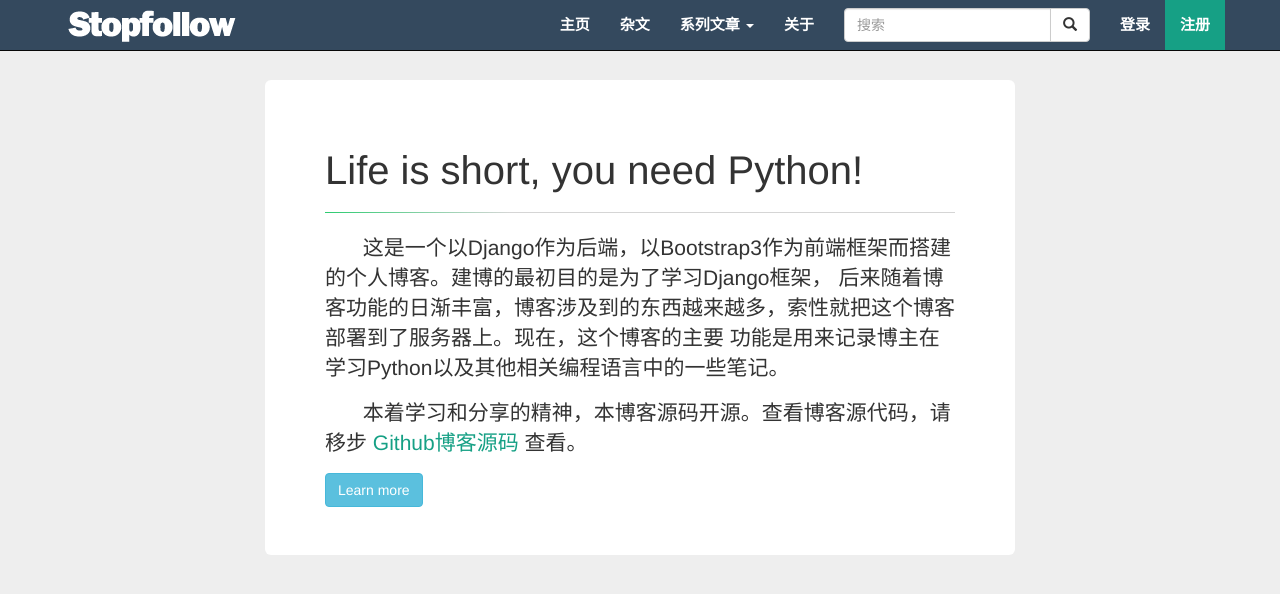
After one commit to maybachv5/django_blog, a Django app: page /about/ in a window 1280 px wide. The commit adds this page. Shown: the top 594 px of the page. Run offline with Django 3.2, Linux system fonts and the light colour scheme; some libraries are stand-ins or nearby versions.

Commit message:
添加about页面

```diff
--- a/blog/models.py
+++ b/blog/models.py
@@ -15,6 +15,7 @@ class Tag(models.Model):
     class Meta:
         verbose_name = '标签'
         verbose_name_plural = verbose_name
+        ordering = ['name']
 
     def __str__(self):
         return self.name
@@ -38,6 +39,7 @@ class Category(models.Model):
     class Meta:
         verbose_name = '分类'
         verbose_name_plural = verbose_name
+        ordering = ['name']
 
     def __str__(self):
         return self.name
--- a/blog/static/blog/mystyle/css/base-css.css
+++ b/blog/static/blog/mystyle/css/base-css.css
@@ -433,6 +433,25 @@ footer .navbar a:hover {
     padding:.6em 1em;
     color:#fff;
 }
+/*about页面++++++++++++++++++++++++++++++++*/
+.jumbotron {
+    background-color: #fff;
+}
+.jumbotron h1 {
+    font-size:40px;
+}
+.jumbotron hr {
+    border-left: 200px solid #2ecc71;
+}
+.jumbotron p {
+    text-indent:1.8em
+}
+.jumbotron p > a {
+    color:#16a085;
+}
+.jumbotron p > a:hover {
+    color:#3498db;
+}
 /*小屏幕（手机平板，小于768px）*/
 @media (min-width:768px){
     .carousel-caption > p {
--- a/blog/urls.py
+++ b/blog/urls.py
@@ -1,6 +1,6 @@
 # -*- coding: utf-8 -*-
 from django.conf.urls import url
-from .views import IndexView,TimelineView,DetailView,CategoryView,TagView,MySearchView
+from .views import IndexView,TimelineView,DetailView,CategoryView,TagView,MySearchView,Aboutview
 
 
 urlpatterns = [
@@ -10,4 +10,5 @@ urlpatterns = [
     url(r'^category/(?P<slug>[a-zA-Z0-9_\-\u4e00-\u9fa5]+)/$',CategoryView.as_view(),name='category'),
     url(r'^tag/(?P<slug>[a-zA-Z0-9_\-\u4e00-\u9fa5]+)/$',TagView.as_view(),name='tag'),
     url(r'^search/?$', MySearchView.as_view(), name='search_view'),
+    url(r'^about/$',Aboutview,name='about'),
 ]
--- a/blog/views.py
+++ b/blog/views.py
@@ -7,6 +7,8 @@ from django.utils.text import slugify  # 这个目测是URL支持中文的拓展
 from haystack.generic_views import SearchView  # 导入搜索视图
 from django.shortcuts import get_object_or_404, render
 
+def Aboutview(request):
+    return render(request,'blog/about.html',context={})
 
 class IndexView(generic.ListView):
     template_name = 'blog/index.html'
--- a/django_blog/settings.py
+++ b/django_blog/settings.py
@@ -27,7 +27,7 @@ BASE_DIR = os.path.dirname(os.path.dirname(os.path.abspath(__file__)))
 SECRET_KEY = '2020wu)kcm-0(_7z^+!e$i8!d^qo&@^u72ht#m+%p_v#5g^)5a'
 
 # SECURITY WARNING: don't run with debug turned on in production!
-DEBUG = True
+DEBUG = False
 
 ALLOWED_HOSTS = ['127.0.0.1', 'localhost', '.stopfollow.com']
 
@@ -60,7 +60,7 @@ INSTALLED_APPS = [
 
     'haystack',  # 全用搜索应用 这个要放在其他应用之前
     'blog',  # 博客应用
-    'comment', # 评论应用
+    'comment',  # 评论应用
 
 ]
 
@@ -197,7 +197,7 @@ MEDIA_ROOT = os.path.join(BASE_DIR, 'media')
 # 网站上下文信息
 DEFAULT_IMG_LINL = 'http://cdn.stopfollow.com/summary_default.png'
 SITE_DESCRIPTION = '一个后端使用Django框架，前端使用Bootstrap3搭建的个人博客，用于Python的学习和交流。'
-SITE_KEYWORDS = 'Python，Scrapy爬虫，Django blog，个人博客'
+SITE_KEYWORDS = 'Python，爬虫，Django，blog, 个人博客'
 
 # messages 标签设置，设置成bootstrap3样式
 from django.contrib.messages import constants as message_constants
--- /dev/null
+++ b/templates/blog/about.html
@@ -0,0 +1,27 @@
+{% extends 'blog/base.html' %}
+
+{% block head_title %}博客主页{% endblock %}
+
+{% block content %}
+<div class="container">
+    <div class="row">
+        <div class="col-md-8 col-md-offset-2">
+            <div class="jumbotron">
+                <h1>Life is short, you need Python!</h1>
+                <hr>
+                <p>
+                    这是一个以Django作为后端，以Bootstrap3作为前端框架而搭建的个人博客。建博的最初目的是为了学习Django框架，
+                    后来随着博客功能的日渐丰富，博客涉及到的东西越来越多，索性就把这个博客部署到了服务器上。现在，这个博客的主要
+                    功能是用来记录博主在学习Python以及其他相关编程语言中的一些笔记。
+                </p>
+                <p>
+                    本着学习和分享的精神，本博客源码开源。查看博客源代码，请移步
+                    <a href="https://github.com/Hopetree/django_blog" target="_blank">Github博客源码</a> 查看。
+                </p>
+                <a class="btn btn-info" title="查看博客Timeline，了解博客建站历程"
+                   href="{% url 'blog:timeline'%}" role="button">Learn more</a>
+            </div>
+        </div>
+    </div>
+</div>
+{% endblock %}
--- a/templates/blog/tags/navbar.html
+++ b/templates/blog/tags/navbar.html
@@ -34,7 +34,7 @@
                         <li><a href="#">One more separated link</a></li>
                     </ul>
                 </li>
-                <li><a href="#">关于</a></li>
+                <li><a href="{% url 'blog:about' %}">关于</a></li>
             </ul>
             <form class="navbar-form navbar-left" role="search" method="get" id="searchform"
                   action="{% url 'blog:search_view'%}">
```
Also changed, not shown: README.md.
